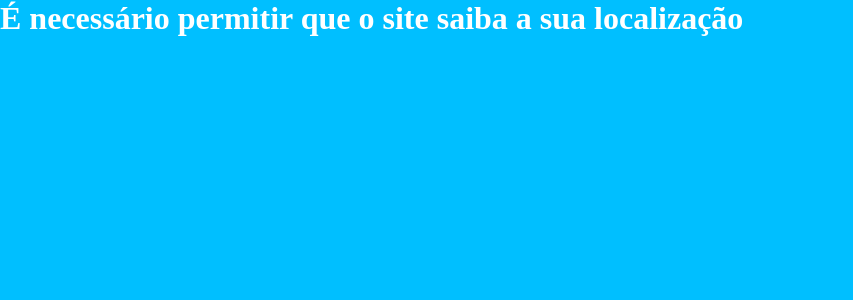
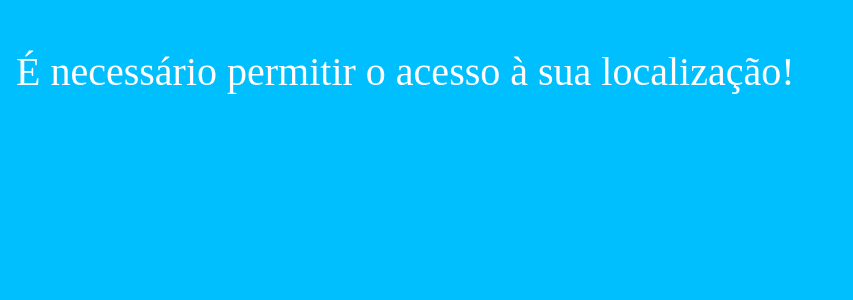
Before and after one commit to Lucas-beserra/our-climate, a React (Vite) app: page / in a window 1280 px wide. Shown: the top 300 px of the page, without its empty margins (0-853 px from the left). Built offline with nearby package versions, Linux system fonts and the light colour scheme; no server answers.

Commit message:
styling improvements

```diff
--- a/src/App.jsx
+++ b/src/App.jsx
@@ -42,14 +42,16 @@ function App() {
 
   if(location == false){
     return (
-      <div>
-        <h1>É necessário permitir que o site saiba a sua localização</h1>
+      <div className="permition-container">
+        <span>É necessário permitir o acesso à sua localização!</span>
       </div>
     )
   }
   else if(weather == false){
     return (
-      <span>Carregando dados climáticos</span>
+      <div className="loading-container">
+        <span>Carregando dados climáticos...</span>
+      </div>
     )
   }
   else {
--- a/src/style.css
+++ b/src/style.css
@@ -7,6 +7,7 @@
 body {
     background-color: #00BFFF;
     color: #FFFFFF;
+    overflow-x: hidden;
 }
 
 .App {
@@ -18,6 +19,21 @@ body {
     flex-direction: column;
     align-items: center;
     position: relative;
+}
+
+.permition-container {
+    width: 100%;
+    padding: 3rem 0 0 1rem;
+    font-size: 2.5rem;
+}
+
+.loading-container {
+    width: 100%;
+    height: 100px;
+    margin: 50vh auto;
+    font-size: 2rem;
+    display: flex;
+    justify-content: center;
 }
 
 .happy-sun {
```
